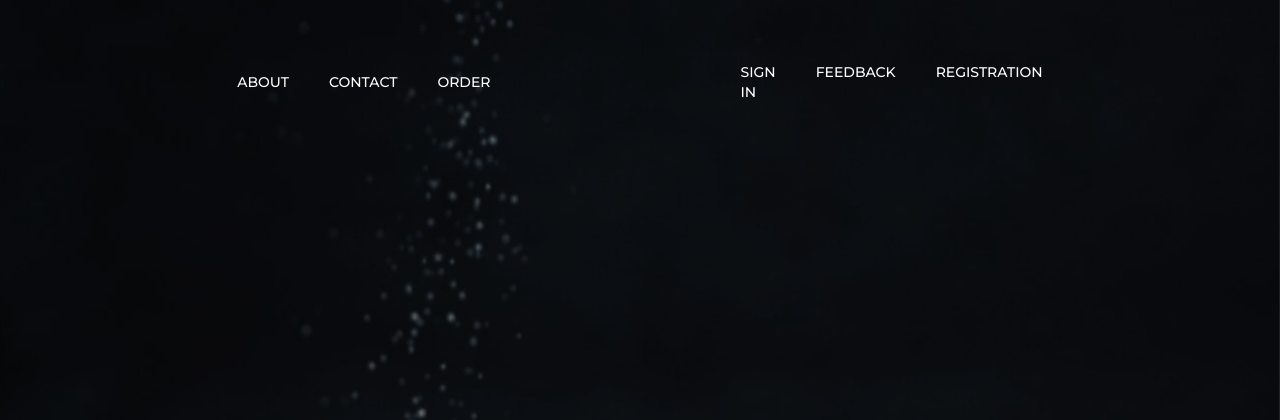
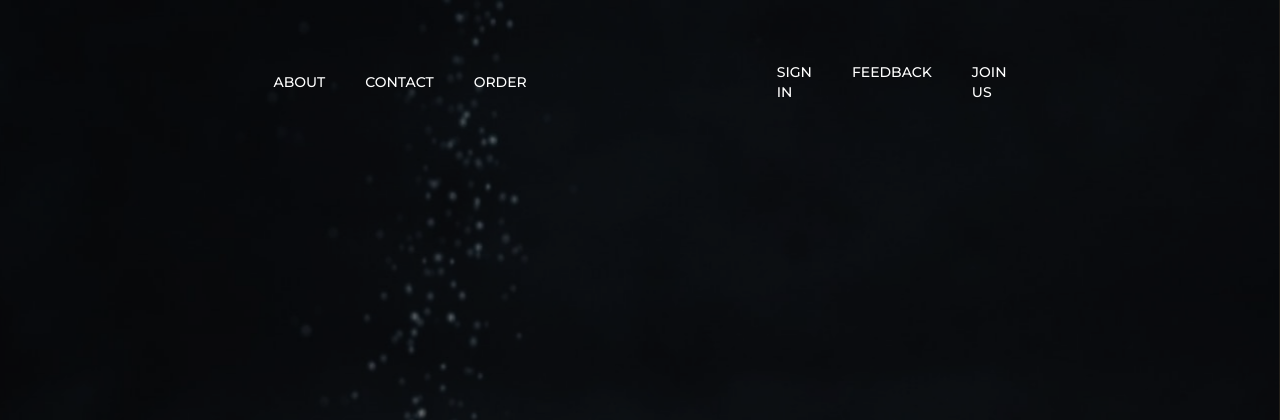
Before and after one commit to fuadmiazi/Online-Restaurant-Management-System-for-CSE482, a PHP site: page / in a window 1280 px wide. Shown: the top 420 px of the page. Run offline with PHP 8.4, Linux system fonts and the light colour scheme; some libraries are stand-ins or nearby versions; some web fonts are replaced.

Commit message:
tiny modification

```diff
--- a/index.php
+++ b/index.php
@@ -130,7 +130,7 @@
                             <?php endif ?>
                             </li>
                             <?php if (isset($_SESSION['name'])): ?>
-                            <li class="hover:text-yellow-500 transition-all duration-75"><a
+                            <li class="hover:text-yellow-500 transition-all duration-75 uppercase"><a
                                     href="profile-page.php"><?php echo $_SESSION['name']; ?></a>
                             </li>
                             <?php endif ?>
@@ -144,7 +144,7 @@
 
                             <?php if (!isset($_SESSION['name'])): ?>
                             <li class="hover:text-yellow-500 transition-all duration-75"><a
-                                    href="register.php">REGISTRATION</a>
+                                    href="register.php">JOIN US</a>
                             </li>
                             <?php endif ?>
 
```
